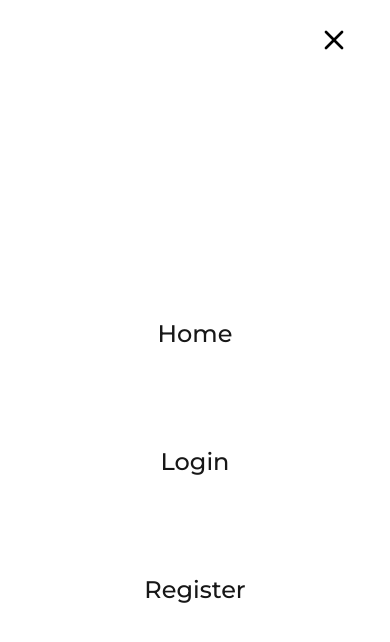
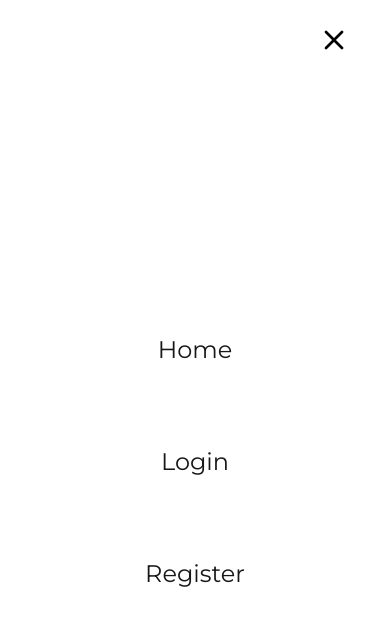
Before and after one commit to GPrzyborowski/nextjs-blog-system, a Next.js app: page /login in a window 390 px wide. Both pictures are taken after a click on the button "Open menu". Shown: the top 642 px of the page. Built offline with nearby package versions, Linux system fonts and the light colour scheme.

Commit message:
create responsive navbar

```diff
--- a/src/components/Navbar.tsx
+++ b/src/components/Navbar.tsx
@@ -1,19 +1,35 @@
 'use client'
 
 import Link from 'next/link'
-import { useState } from 'react'
+import { useState, useEffect } from 'react'
+import { useRouter } from 'next/navigation'
 
 export default function Navbar() {
 	const [isOpen, setIsOpen] = useState(false)
+	const [login, setLogin] = useState<string | null>(null)
+
+	const router = useRouter()
+
+	useEffect(() => {
+		const token = localStorage.getItem('token')
+		if (token) {
+			const payload = JSON.parse(atob(token.split('.')[1]))
+			setLogin(payload.login)
+		}
+	}, [])
+
+	function handleLogout() {
+		localStorage.removeItem('token')
+		setLogin(null)
+		setIsOpen(false)
+		router.push('/')
+	}
 
 	return (
 		<>
 			<nav className="w-full border-b border-neutral-200 bg-white/90 backdrop-blur-sm">
 				<div className="flex h-20 w-full items-center justify-between px-8">
-                    <Link
-                        href="/"
-                        className="text-2xl font-bold tracking-tight text-neutral-900"
-                    >
+					<Link href="/" className="text-2xl font-bold tracking-tight text-neutral-900">
 						Blog App
 					</Link>
 
@@ -21,20 +37,40 @@ export default function Navbar() {
 						<Link href="/" className="transition-colors hover:text-neutral-950">
 							Home
 						</Link>
+						{login ? (
+							<>
+								{login === 'admin' && (
+									<Link href="/admin" className="transition-colors hover:text-neutral-950">
+										Admin Panel
+									</Link>
+								)}
+								<Link href="/posts/new" className="transition-colors hover:text-neutral-950">
+									New Post
+								</Link>
+								<Link href={`/u/${login}`} className="transition-colors hover:text-neutral-950">
+									Profile
+								</Link>
+								<button onClick={handleLogout} className="transition-colors hover:text-neutral-950">
+									Logout
+								</button>
+							</>
+						) : (
+							<>
 								<Link href="/login" className="transition-colors hover:text-neutral-950">
 									Login
 								</Link>
 								<Link href="/register" className="transition-colors hover:text-neutral-950">
 									Register
 								</Link>
+							</>
+						)}
 					</div>
 
 					<button
 						type="button"
 						aria-label="Open menu"
 						className="xl:hidden rounded-md p-2 transition hover:bg-neutral-100"
-                        onClick={() => setIsOpen(true)}
-                    >
+						onClick={() => setIsOpen(true)}>
 						<img src="/bars.svg" alt="Open menu" className="h-8 w-8" />
 					</button>
 				</div>
@@ -47,16 +83,42 @@ export default function Navbar() {
 							type="button"
 							aria-label="Close menu"
 							className="rounded-md p-2 transition hover:bg-neutral-100"
-                            onClick={() => setIsOpen(false)}
-                        >
+							onClick={() => setIsOpen(false)}>
 							<img src="/x.svg" alt="Close menu" className="h-8 w-8" />
 						</button>
 					</div>
 
 					<div className="flex flex-1 flex-col items-center justify-center space-y-10">
-                        <Link href="/" onClick={() => setIsOpen(false)} className="text-2xl my-12 font-medium">Home</Link>
-                        <Link href="/login" onClick={() => setIsOpen(false)} className="text-2xl my-12 font-medium">Login</Link>
-                        <Link href="/register" onClick={() => setIsOpen(false)} className="text-2xl my-12 font-medium">Register</Link>
+						<Link href="/" onClick={() => setIsOpen(false)} className="text-2xl my-10">
+							Home
+						</Link>
+						{login ? (
+							<>
+								{login === 'admin' && (
+									<Link href="/admin" className="transition-colors hover:text-neutral-950">
+										Admin Panel
+									</Link>
+								)}
+								<Link href="/posts/new" className="transition-colors hover:text-neutral-950">
+									New Post
+								</Link>
+								<Link href={`/u/${login}`} className="transition-colors hover:text-neutral-950">
+									Profile
+								</Link>
+								<button onClick={handleLogout} className="transition-colors hover:text-neutral-950">
+									Logout
+								</button>
+							</>
+						) : (
+							<>
+								<Link href="/login" onClick={() => setIsOpen(false)} className="text-2xl my-10">
+									Login
+								</Link>
+								<Link href="/register" onClick={() => setIsOpen(false)} className="text-2xl my-10">
+									Register
+								</Link>
+							</>
+						)}
 					</div>
 				</div>
 			)}
```
Lines whose indentation alone changed are shown as unchanged.
